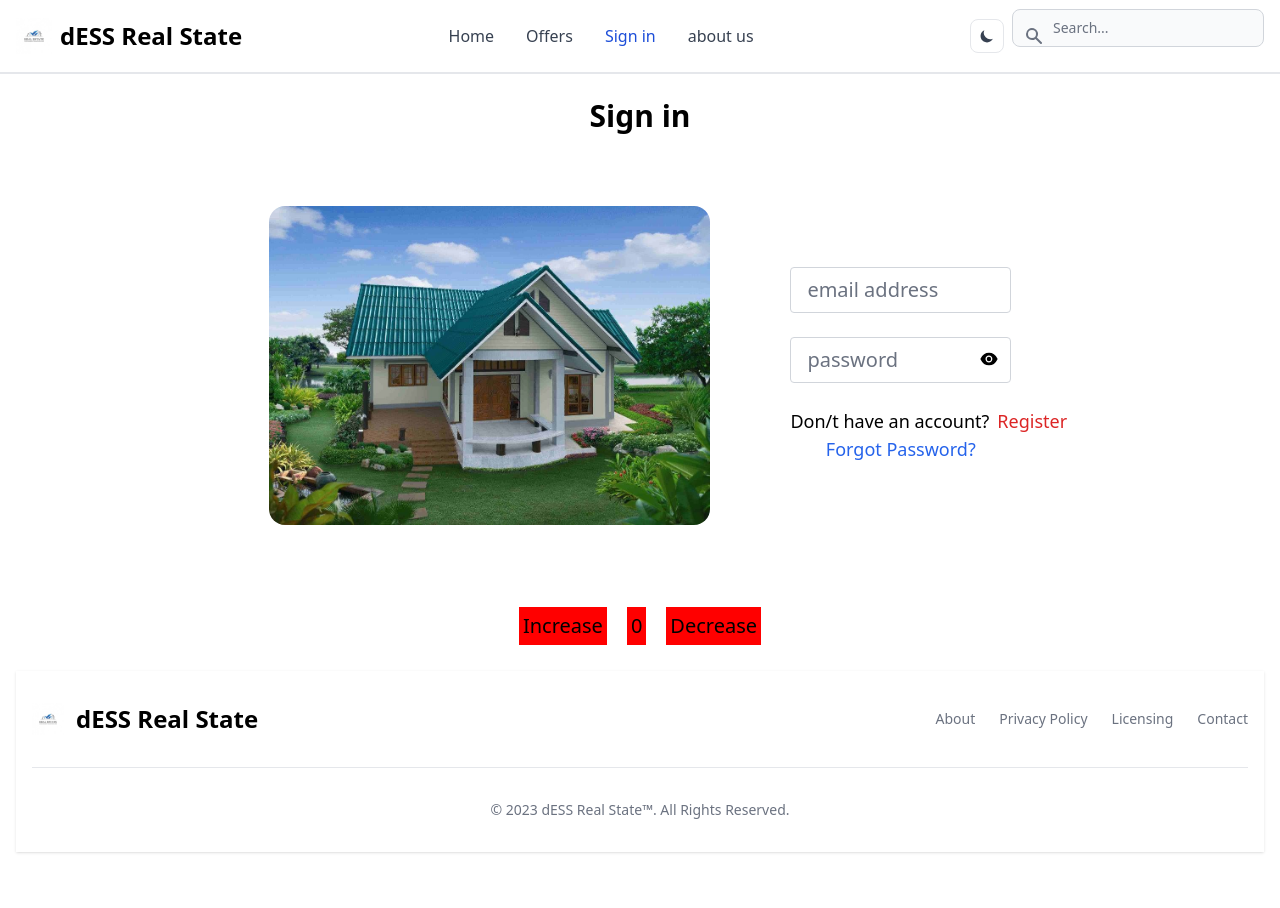
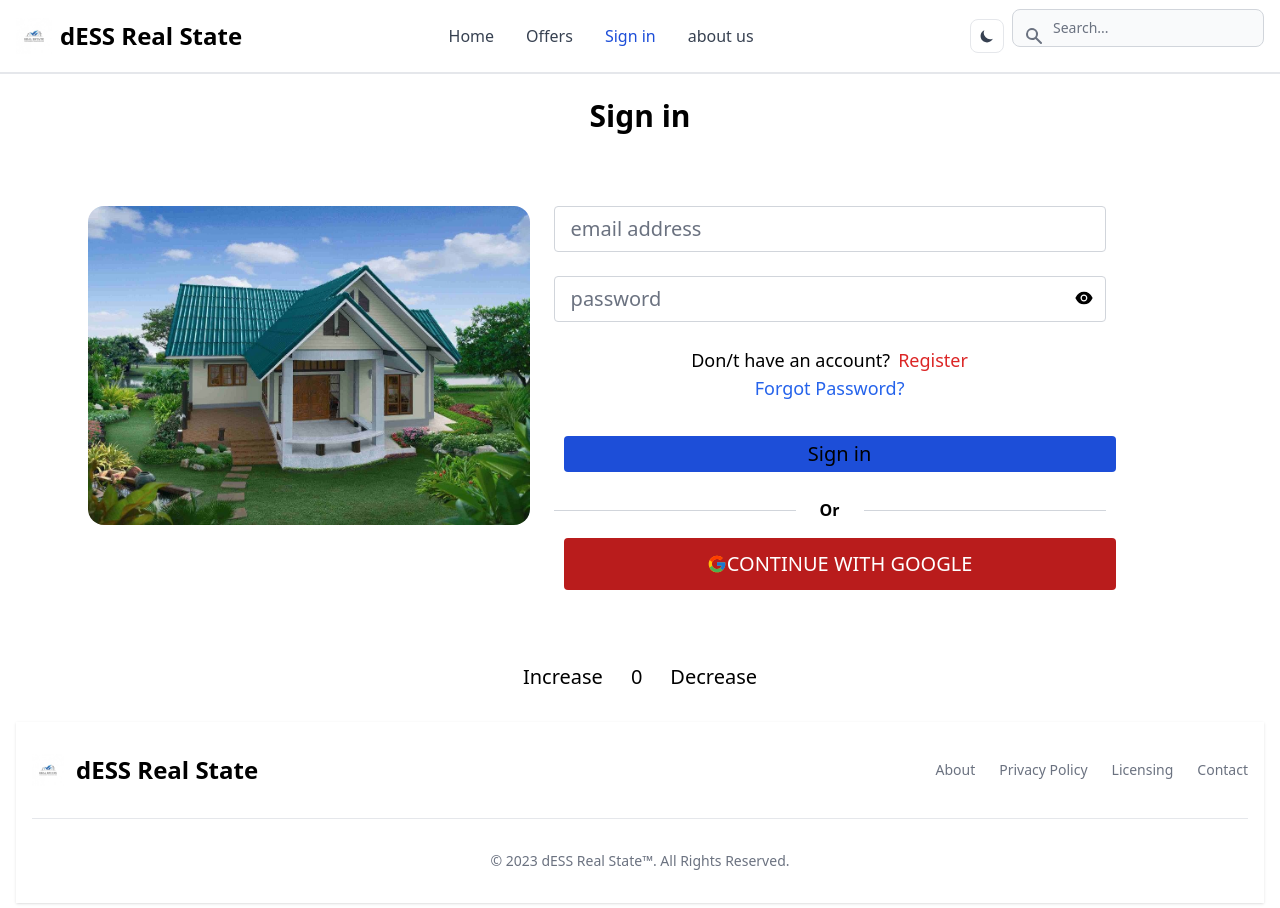
Before and after one commit to DesalegnSendek/home_realstate, a React (Create React App) app: page /sign-in in a window 1280 px wide. Shown: the top 908 px of the page. Before the commit the page ends 868 px from the top, so only its background shows below. Built offline with nearby package versions, Linux system fonts and the light colour scheme; the HTML template or start-up script is replaced by a standard one.

Commit message:
added different component for google sign in

```diff
--- a/src/App.css
+++ b/src/App.css
@@ -42,5 +42,4 @@ padding: 4px;
 font-size: 20px;
 shape-outside: margin-box;
 box-shadow: #282c34;
-background-color: red;
 }
--- /dev/null
+++ b/src/components/OAuth.js
@@ -0,0 +1,10 @@
+import React from 'react'
+import { Link } from 'react-router-dom';
+import { FcGoogle } from 'react-icons/fc'
+
+export const OAuth = () => {
+  return (
+        <button className='flex bg-red-700 rounded text-xl font-medium items-center justify-center w-full text-white px-7 py-3 uppercase hover:bg-red-900'>
+        <FcGoogle/> <Link to="/sign-up">Continue with Google</Link></button>
+  )
+}
--- a/src/pages/SignIn.js
+++ b/src/pages/SignIn.js
@@ -2,6 +2,7 @@ import React, { useState } from 'react'
 import home from '../assets/images/home.jpg';
 import { AiFillEyeInvisible, AiFillEye  } from "react-icons/ai"
 import { Link } from 'react-router-dom';
+import { OAuth } from '../components/OAuth';
 
 export const SignIn = () => {
   const [showPassword, setShowPassword] = useState(false);
@@ -34,17 +35,17 @@ function decrease(){
     <section>
       <h1 className='text-3xl text-center mt-6 font-bold mb-6'>Sign in</h1>
       <div className='flex justify-center flex-wrap items-center px-6 py-12 max-w-6xl mx-auto '>
-
+      <div className='flex'>
          <div className='md:w-[40%] lg:[30%] mb-12 md:mb-6'>
             <img src={home} alt='home' className='w-full rounded-2xl'/>
          </div>
 
-         <div className='w-full md:w-[20%] lg:[20%] lg:ml-20' >
+         <div className='w-full md:w-[50%] lg:[30%] ml-6 ' >
            <form>
                   <input
                    type='email'
                    placeholder='email address'
-                   className='mb-6 w-full px-4 py-2 text-xl mb-5 text-gray-700 bg-white border-gray-300 rounded
+                   className='mb-6 w-full px-4 py-2 text-xl text-gray-700 bg-white border-gray-300 rounded
                    transition ease-in-out'
                    id='email'
                    value={email}
@@ -78,11 +79,23 @@ function decrease(){
                         <Link to="/forgot-password" className='text-blue-600 hover:text-blue-800 transition-duration-200 ease-in-out '>Forgot Password?</Link>
                       </p>
                  </div>
+
+                 <button className='bg-blue-700 rounded text-xl font-medium  w-full'>Sign in</button>
+            <div className='flex items-center my-4
+             before:border-t before:flex-1 before:border-gray-300
+             after:border-t after:flex-1 after:border-gray-300'>
+                <p className='text-center font-semibold mx-6'>Or</p>
+            </div>
+            {/* login with google icon */}
+           <OAuth />
            </form>
+
+
+
          </div>
 
       </div>
-
+    </div>
     </section>
 
 
--- a/src/pages/Signup.js
+++ b/src/pages/Signup.js
@@ -2,6 +2,8 @@ import React from 'react'
 
 export const Signup = () => {
   return (
-    <div>Signup</div>
+    <div>
+
+    </div>
   )
 }
```
